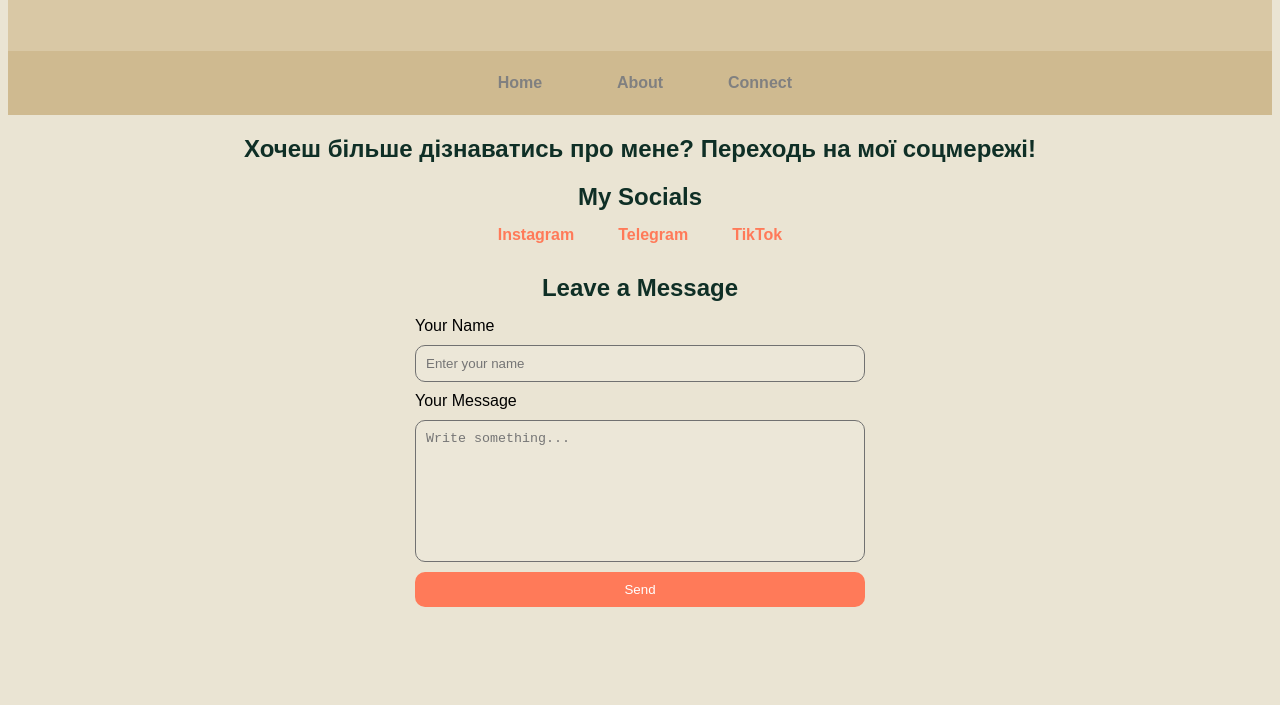
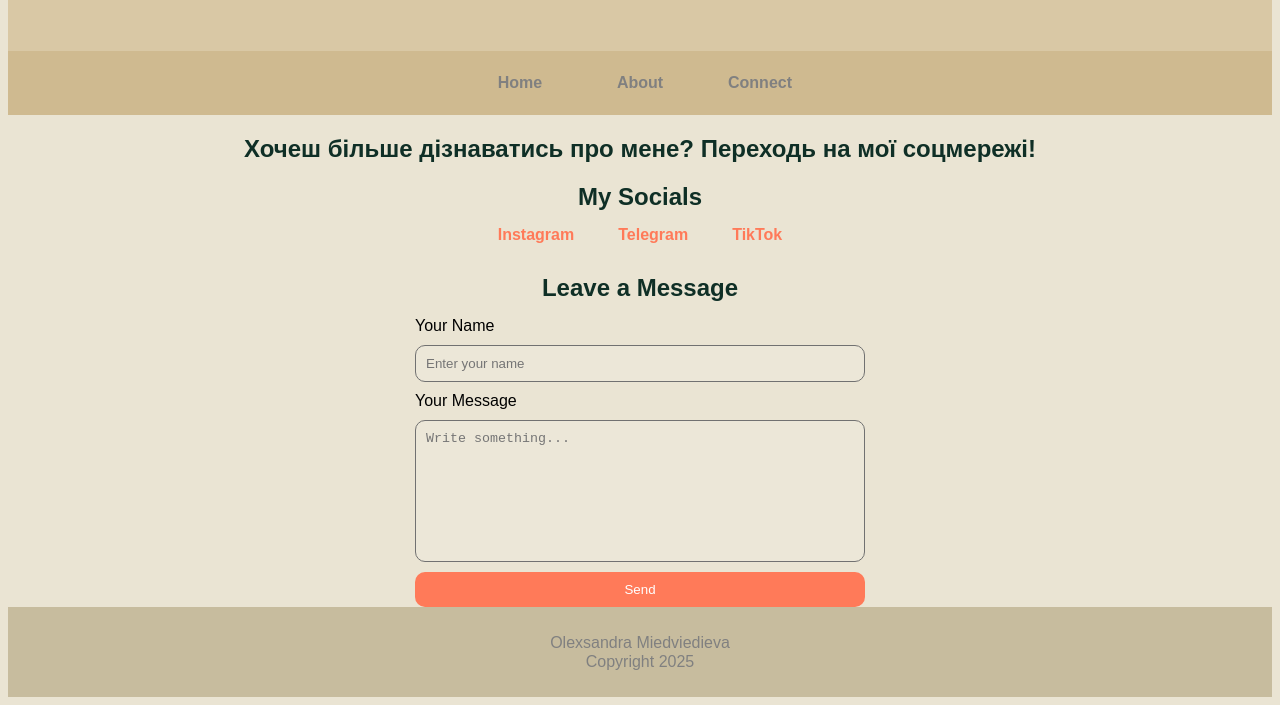
Before and after one commit to Sasha-003/info-, a plain HTML site: page contact.html in a window 1280 px wide. Shown: the part 137-842 px from the top of the page. Before the commit the page ends 800 px from the top, so only its background shows below. Drawn offline with Linux system fonts and the light colour scheme.

Commit message:
contact.html

```diff
--- a/contact.html
+++ b/contact.html
@@ -44,5 +44,8 @@
     </section>
 
 </main>
+    <footer>
+    <p>Olexsandra Miedviedieva<br>Copyright 2025</p>
+</footer>
 </body>
 </html>
```
